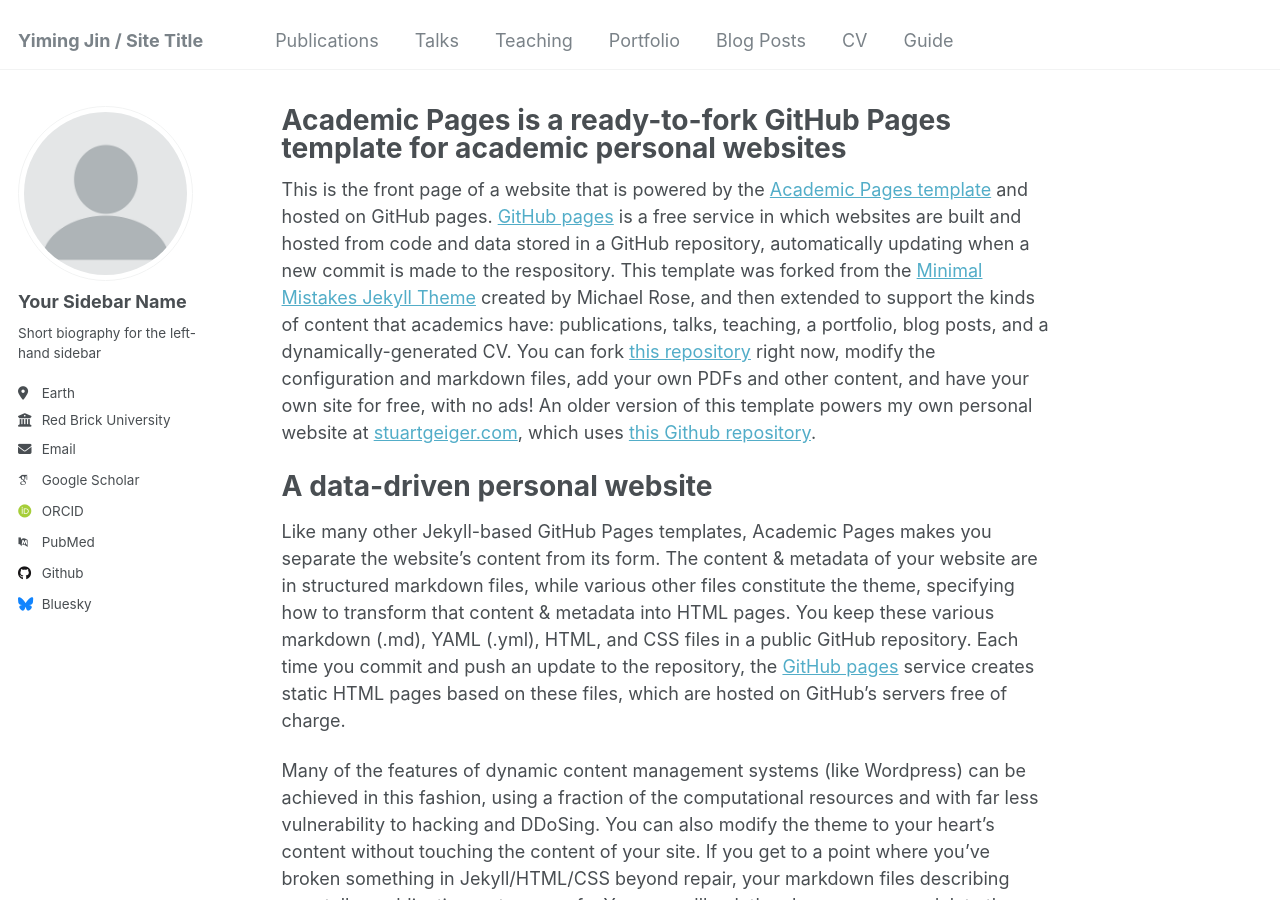
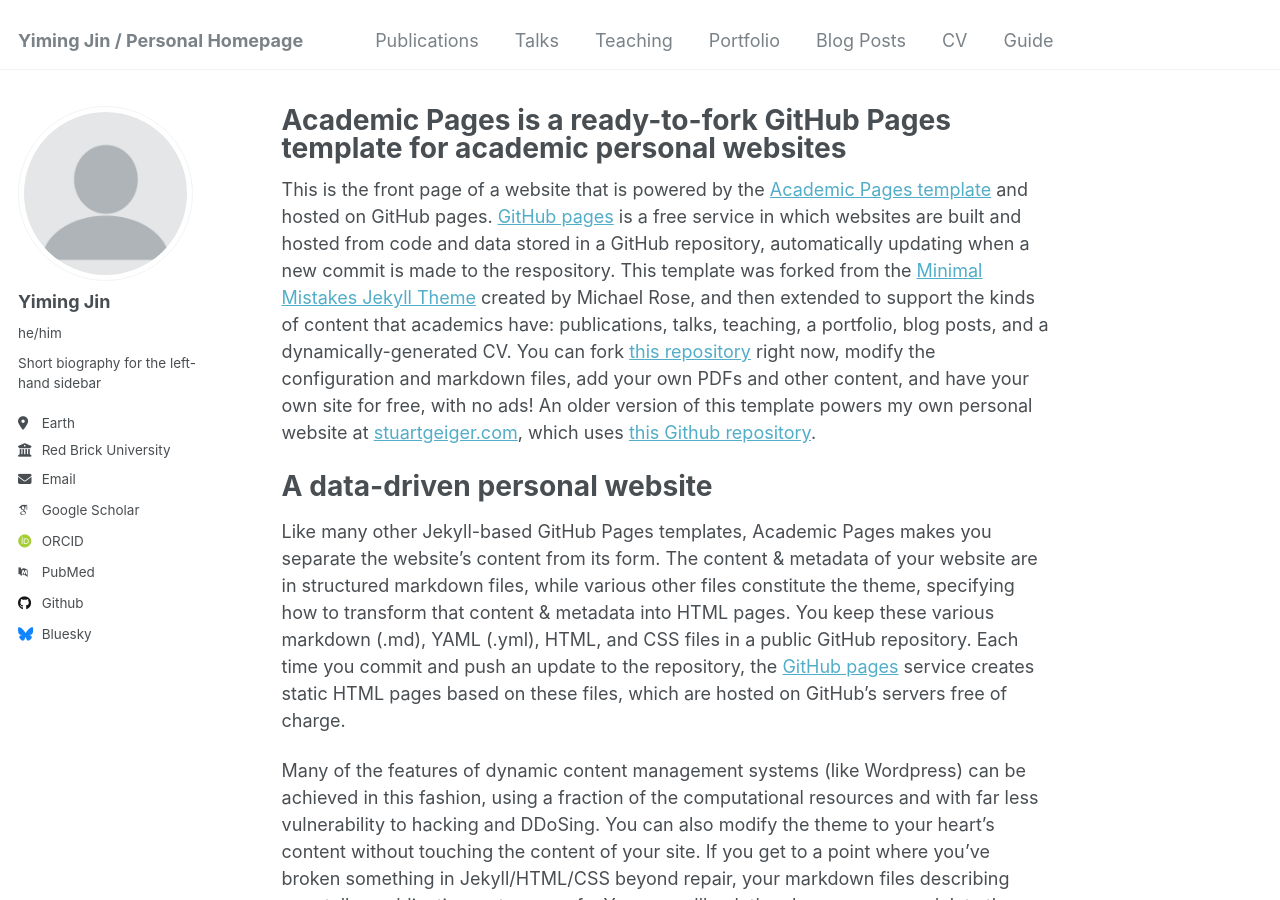
Before and after one commit to Cx33032/cx33032.github.io, a Jekyll site: the page built from _pages/about.md, in a window 1280 px wide and 900 px high. Built offline with Jekyll 4.4.1, drawn with Linux system fonts in a browser that asks for light colours; some web fonts are replaced.

Commit message:
Change name

```diff
--- a/_config.yml
+++ b/_config.yml
@@ -8,10 +8,10 @@
 
 # Basic Site Settings
 locale                   : "en-US"
-title                    : "Yiming Jin / Site Title"
+title                    : "Yiming Jin / Personal Homepage"
 title_separator          : "-"
 name                     : &name "Yiming Jin"
-description              : &description "personal description"
+description              : &description "a grade 12 student in Gloucester High School"
 url                      : https://cx33032.github.io # the base hostname & protocol for your site e.g. "https://mmistakes.github.io"
 baseurl                  : "" # the subpath of your site, e.g. "/blog"
 repository               : "cx33032/cx33032.github.io"
@@ -22,13 +22,13 @@ repository               : "cx33032/cx33032.github.io"
 author:
   # Biographic information
   avatar           : "profile.png"
-  name             : "Your Sidebar Name"
-  pronouns         : # example: "she/her"
+  name             : "Yiming Jin"
+  pronouns         : "he/him"
   bio              : "Short biography for the left-hand sidebar"
   location         : "Earth"
   employer         : "Red Brick University"
   uri              : # URL
-  email            : "none@example.org"
+  email            : "harry.king0927@gmail.com"
 
   # Academic websites
   arxiv            : # URL - Update with the correct link to your profile
```
